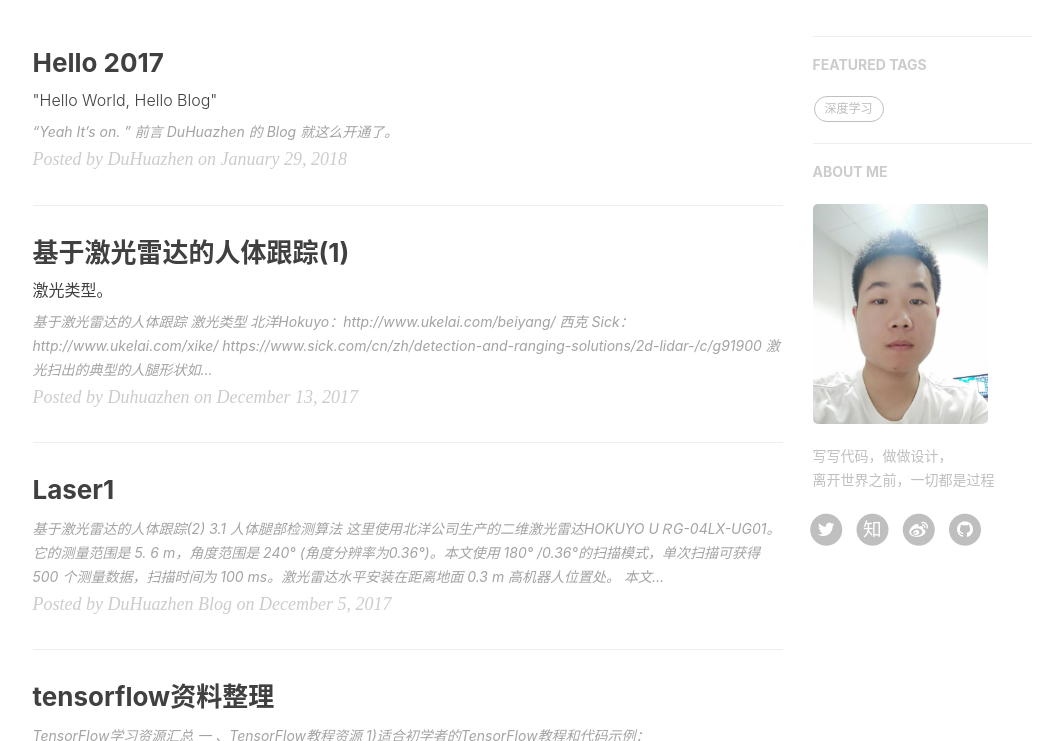
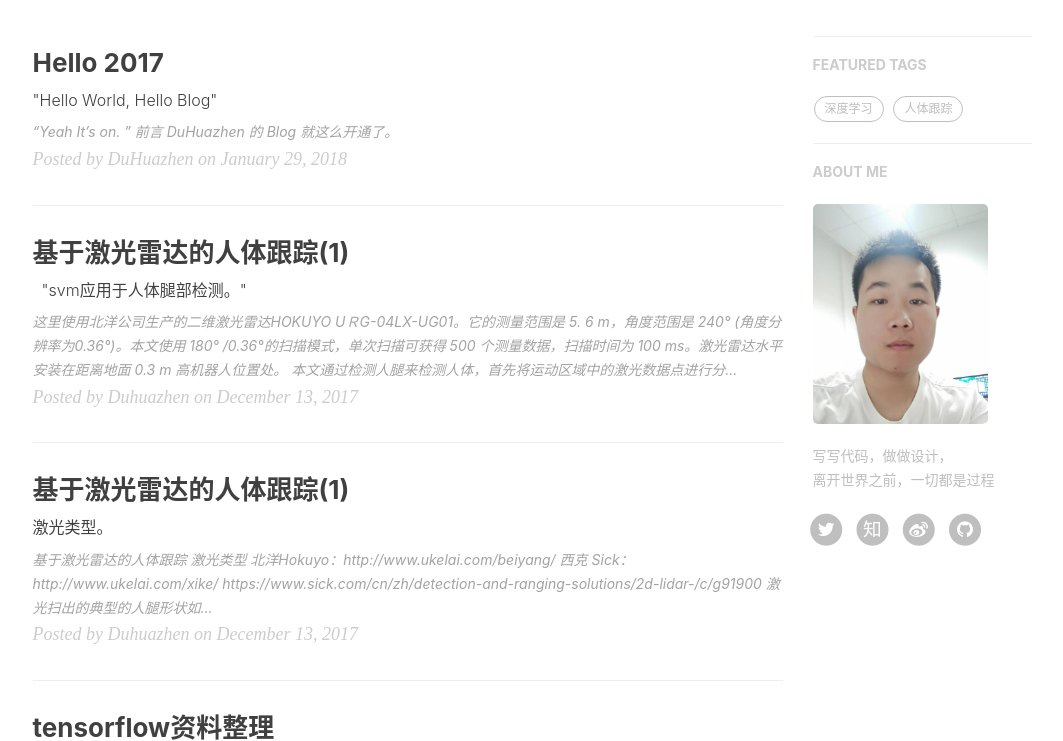
Before and after one commit to duhuazhen/duhuazhen.github.io, a Jekyll site: the page built from index.html, in a window 1280 px wide and 900 px high, scrolled down 263 px, cut to the strip 159-900 px from the top of the window. Shown: the whole strip, without its empty margins (135-1198 px from the left). Built offline with Jekyll 4.4.1, drawn with Linux system fonts in a browser that asks for light colours; nearby versions of some CDN libraries; the list of posts is cut into pages by our own code; comment, search, counter and statistics services are not loaded.

Commit message:
Update 2017-12-05-laser1.markdown

```diff
--- a/_posts/2017-12-05-laser1.markdown
+++ b/_posts/2017-12-05-laser1.markdown
@@ -1,5 +1,14 @@
-# 基于激光雷达的人体跟踪(2)
-#### 3.1 人体腿部检测算法
+---
+layout:     post
+title:      "基于激光雷达的人体跟踪(1)"
+subtitle:   "svm应用于人体腿部检测。"
+date:       2017-12-13
+author:     "Duhuazhen"
+header-img: "img/post-bg-2015.jpg"
+tags:
+    - 人体跟踪
+    - 深度学习
+---
 
 这里使用北洋公司生产的二维激光雷达HOKUYO UＲG-04LX-UG01。它的测量范围是 5\. 6 m，角度范围是 240° (角度分辨率为0.36°)。本文使用 180° /0.36°的扫描模式，单次扫描可获得 500 个测量数据，扫描时间为 100 ms。激光雷达水平安装在距离地面 0.3 m 高机器人位置处。
       本文通过检测人腿来检测人体，首先将运动区域中的激光数据点进行分段，若连续两个点之间的距离小于某一个阈值(实验中设为8cm)，则他们属于同一段，通过激光扫描出来的人腿形状为类圆弧形，大多数情况下激光能够扫描到的图像如图2所示，图2左边表示激光在人的后面能够扫描到人的两条腿，右边表示激光在人的侧面时只能扫到一条腿。如图3所示，由于人腿的特殊性，激光扫描出来的人腿形状有一些几何学上的特征，通过提取人腿形状的一些有效的特征来识别人腿。文[1]使用了AdaBoost方法来训练腿部数据特征，AdaBoost通过训练正样本(腿部的特征数据)和负样本(非腿部的特征数据)能够找到最优的特征，但是AdaBoost分类器只能将正样本和负样本用直线分开，所以很难用更加细致的边界曲线来区别正样本和负样本。而SVM就能用更加复杂的边界曲线来更好地区分正样本和负样本。这里给出支持向量机讲的比较好的几个博客，也可参考西瓜书<<机器学习>>
```
